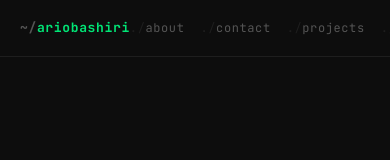
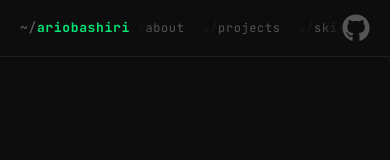
Before and after one commit to Ariocodes/ariofolio, a React (Vite) app: page / in a window 390 px wide. Shown: the top 160 px of the page. Built offline with nearby package versions, Linux system fonts and the light colour scheme.

Commit message:
small fix for mobile. test #3

```diff
--- a/src/components/Navbar.css
+++ b/src/components/Navbar.css
@@ -59,3 +59,32 @@
 .github-link:hover {
   color: var(--green);
 }
+
+@media (max-width: 640px) {
+
+  .navbar {
+    position: fixed;
+  }
+
+  .navbar ul {
+    margin: 0;
+    gap: 18px;
+
+    overflow-x: auto;
+    white-space: nowrap;
+
+    -webkit-overflow-scrolling: touch;
+    scrollbar-width: none;
+    mask-image: linear-gradient(
+      to right,
+      transparent,
+      black 10%,
+      black 90%,
+      transparent
+    );
+  }
+
+  .navbar ul::-webkit-scrollbar {
+    display: none;
+  }
+}
--- a/src/components/Navbar.jsx
+++ b/src/components/Navbar.jsx
@@ -7,9 +7,9 @@ function Navbar() {
       <div className="nav-logo"><span>~/</span>ariobashiri</div>
       <ul>
         <li><a href="#about">about</a></li>
-        <li><a href="#contact">contact</a></li>
         <li><a href="#projects">projects</a></li>
         <li><a href="#skills">skills</a></li>
+        <li><a href="#contact">contact</a></li>
       </ul>
       <div className="github-link"><a href="https://github.com/ariocodes" target="_blank" rel="noreferrer" className="github-link"><FaGithub/></a></div>
     </nav>
```
